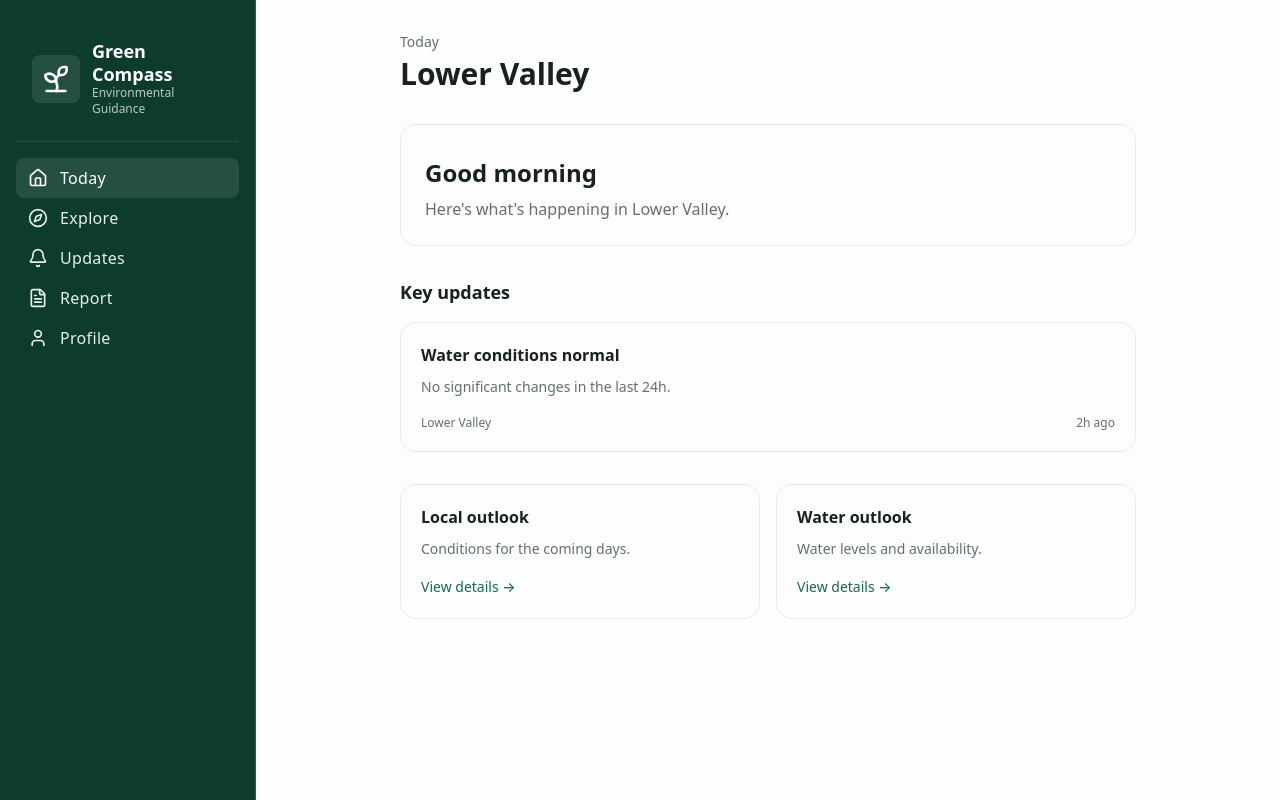
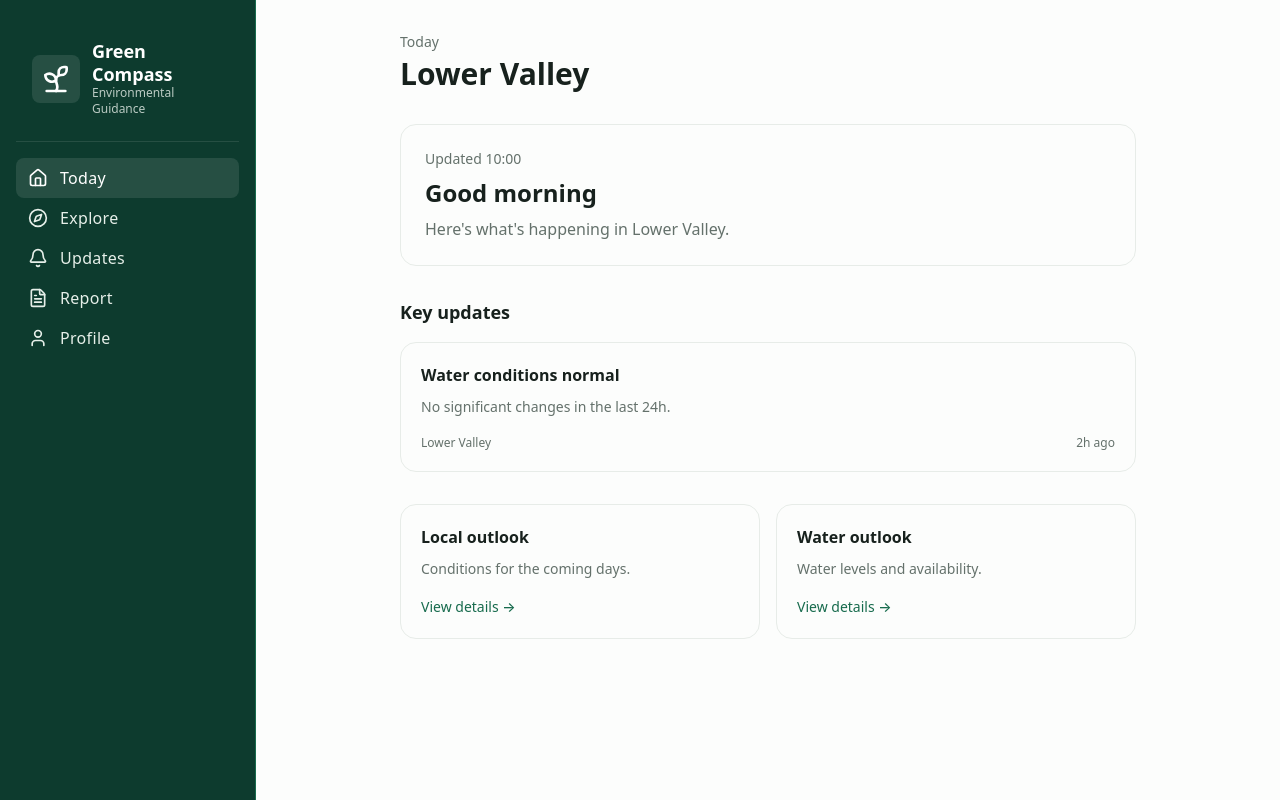
Before and after one commit to D3ITY-YODA/Green-Combats, a Next.js app in the folder frontend-web/: page /today in a window 1280 px wide. Built offline with nearby package versions, Linux system fonts and the light colour scheme.

Commit message:
fix(frontend): resolve Tailwind v3/v4 conflict and TypeScript errors

```diff
--- a/frontend-web/app/(public)/today/page.tsx
+++ b/frontend-web/app/(public)/today/page.tsx
@@ -9,7 +9,7 @@ async function getTodayData(): Promise<TodayResponse> {
     place: { id: "1", name: "Lower Valley", type: "ward", country_code: "KE" },
     status: { title: "Good morning", message: "Here's what's happening in Lower Valley.", updated_at: "10:00", data_status: "current" },
     updates: [
-      { id: "1", place_id: "1", topic_key: "water_outlook", type: "information", priority: "normal", title: "Water conditions normal", message: "No significant changes in the last 24h.", updated_at: "2h ago", source_name: "Local Water Authority", status: "published", display_on_today: true, display_in_feed: true, locale: "en", place_name: "Lower Valley" }
+      { id: "1", place_id: "1", topic_key: "water_outlook", type: "information", priority: "normal", title: "Water conditions normal", message: "No significant changes in the last 24h.", valid_from: "2026-08-22", updated_at: "2h ago", source_name: "Local Water Authority", status: "published", display_on_today: true, display_in_feed: true, locale: "en", place_name: "Lower Valley" }
     ],
     sections: [
       { key: "local_outlook", title: "Local outlook", description: "Conditions for the coming days.", available: true, href: "/explore/local-outlook" },
@@ -29,7 +29,12 @@ export default async function TodayPage() {
         <h1 className="mt-1 text-3xl font-semibold text-text-charcoal">{today.place.name}</h1>
       </header>
 
-      <TodayStatus {...today.status} />
+      <TodayStatus
+        title={today.status.title}
+        message={today.status.message}
+        updatedAt={today.status.updated_at}
+        dataStatus={today.status.data_status}
+      />
 
       {today.updates.length > 0 && (
         <section className="mt-8 space-y-4">
--- a/frontend-web/app/(public)/updates/page.tsx
+++ b/frontend-web/app/(public)/updates/page.tsx
@@ -4,8 +4,8 @@ import type { PublicUpdate } from "@/types/updates";
 
 export default async function UpdatesPage() {
   const updates: PublicUpdate[] = [
-    { id: "1", place_id: "1", topic_key: "water_outlook", type: "warning", priority: "important", title: "Water level rising", message: "Water level rising in the river.", updated_at: "3h ago", status: "published", display_on_today: true, display_in_feed: true, locale: "en", place_name: "Lower Valley" },
-    { id: "2", place_id: "1", topic_key: "local_outlook", type: "information", priority: "normal", title: "Heavy rainfall last night", message: "Reported in West Kano.", updated_at: "8h ago", status: "published", display_on_today: false, display_in_feed: true, locale: "en", place_name: "Lower Valley" }
+    { id: "1", place_id: "1", topic_key: "water_outlook", type: "warning", priority: "important", title: "Water level rising", message: "Water level rising in the river.", valid_from: "2026-08-22", updated_at: "3h ago", status: "published", display_on_today: true, display_in_feed: true, locale: "en", place_name: "Lower Valley" },
+    { id: "2", place_id: "1", topic_key: "local_outlook", type: "information", priority: "normal", title: "Heavy rainfall last night", message: "Reported in West Kano.", valid_from: "2026-08-22", updated_at: "8h ago", status: "published", display_on_today: false, display_in_feed: true, locale: "en", place_name: "Lower Valley" }
   ];
 
   return (
--- a/frontend-web/package.json
+++ b/frontend-web/package.json
@@ -32,7 +32,6 @@
   },
   "devDependencies": {
     "@playwright/test": "^1.62.1",
-    "@tailwindcss/postcss": "^4.3.3",
     "@testing-library/jest-dom": "^7.0.1",
     "@testing-library/react": "^16.3.2",
     "@types/node": "^26.2.0",
```
Also changed, not shown: 1 other file (tests, documents, lock files or other folders).
